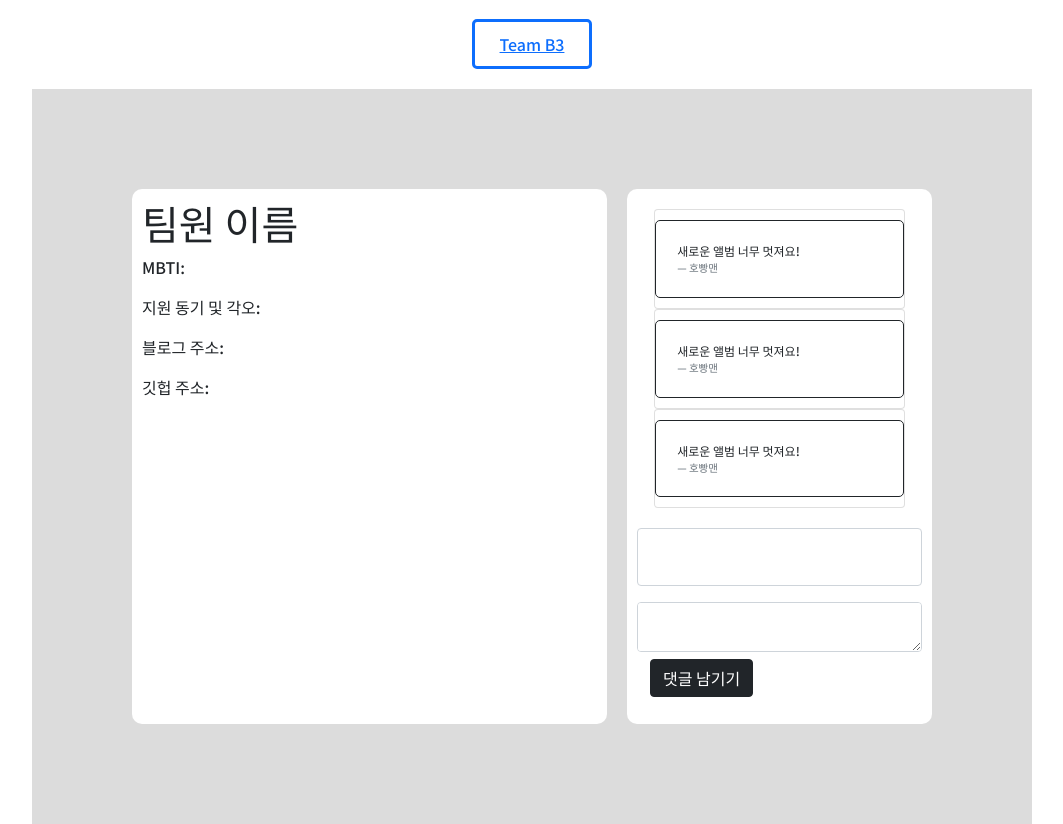
After one commit to newsuperfi/sparta-miniproject, a Flask app: template templates/member.html in a window 1280 px wide. The commit adds this page. Shown: the part 153-977 px from the top of the page, without its empty margins (108-1171 px from the left). Run offline with Flask 3, Linux system fonts and the light colour scheme; the template is opened without the code that fills it, so the values that code supplies are empty.

Commit message:
Add files via upload

```diff
--- /dev/null
+++ b/app.py
@@ -0,0 +1,55 @@
+from flask import Flask, render_template, request, jsonify
+app = Flask(__name__)
+
+
+from pymongo import MongoClient
+client = MongoClient('mongodb+srv://sparta:test@cluster0.51mtyai.mongodb.net/?retryWrites=true&w=majority')
+db = client.miniproject
+
+@app.route('/')
+def home():
+   return render_template('index.html')
+
+@app.route('/team')
+def team():
+   return render_template('member.html')
+
+@app.route("/menu", methods=["GET"])
+def menu_get():
+    all_member = list(db.memberTable.find({},{'_id':False}))
+
+    return jsonify({'result_member': all_member})
+
+
+@app.route("/guestbook/<memberId>", methods=["POST"])
+def guestbook_post(memberId):
+    nick_receive = request.form['nick_give']
+    comment_receive = request.form['comment_give']
+    memberId_receive = memberId
+
+    doc = {
+      'nick':nick_receive,
+      'comment':comment_receive,
+      'memberId': memberId_receive
+      }
+    db.guestbook.insert_one(doc)
+
+    return jsonify({'msg': '저장 완료!'})
+
+@app.route("/guestbook/<memberId>", methods=["GET"])
+def guestbook_get(memberId):
+    all_comments = list(db.guestbook.find({'memberId': memberId},{'_id':False}))
+
+    return jsonify({'result_guestbook': all_comments})
+
+
+@app.route("/members/<memberId>", methods=["GET"])
+def member_get(memberId):
+    member_data = db.member.find_one({'memberId': memberId},{'_id':False})
+    return jsonify({'result': member_data})
+
+if __name__ == '__main__':
+   app.run('0.0.0.0', port=5000, debug=True)
+
+# all_members_data = list(db.member.find({},{'_id':False}))
+# print(all_members_data)
--- /dev/null
+++ b/templates/member.html
@@ -0,0 +1,285 @@
+<!DOCTYPE html>
+<html lang="en">
+
+<head>
+  <meta charset="UTF-8">
+  <meta http-equiv="X-UA-Compatible" content="IE=edge">
+  <meta name="viewport" content="width=device-width, initial-scale=1.0">
+
+
+  <link href="https://cdn.jsdelivr.net/npm/bootstrap@5.0.2/dist/css/bootstrap.min.css" rel="stylesheet"
+    integrity="sha384-EVSTQN3/azprG1Anm3QDgpJLIm9Nao0Yz1ztcQTwFspd3yD65VohhpuuCOmLASjC" crossorigin="anonymous" />
+  <script src="https://ajax.googleapis.com/ajax/libs/jquery/3.5.1/jquery.min.js"></script>
+  <script src="https://cdn.jsdelivr.net/npm/bootstrap@5.0.2/dist/js/bootstrap.bundle.min.js"
+    integrity="sha384-MrcW6ZMFYlzcLA8Nl+NtUVF0sA7MsXsP1UyJoMp4YLEuNSfAP+JcXn/tWtIaxVXM"
+    crossorigin="anonymous"></script>
+
+  <title>스파르타코딩클럽 Team B3</title>
+
+
+  <link href="https://fonts.googleapis.com/css2?family=Montserrat&family=Noto+Sans+KR:wght@500&display=swap"
+    rel="stylesheet">
+
+  <style>
+    * {
+      font-family: 'Montserrat', sans-serif;
+      font-family: 'Noto Sans KR', sans-serif;
+    }
+
+    .header {
+      max-width: 800px;
+      text-align: center;
+      background-image: url("https://images.velog.io/images/cada/post/ea6df9e9-1c86-4660-b77b-a059afa3e6bc/7eac26d04145-article-181102-google-javascript-body-text.jpg");
+      margin: auto;
+      padding: 30px 100px;
+      margin-bottom: 20px;
+      display: flex;
+      justify-content: space-around;
+    }
+
+    .header>div {
+      width: 800px;
+      font-size: 20px;
+      font-weight: 700;
+      background-color: white;
+      opacity: 0.8;
+    }
+
+    .menu {
+      max-width: 800px;
+      margin: 20px auto;
+      display: flex;
+      justify-content: space-around;
+    }
+
+    .menu>a {
+      width: 120px;
+      border: solid;
+      border-radius: 5px;
+      padding: 10px;
+      text-align: center;
+    }
+
+    .member {
+      max-width: 1000px;
+      margin: auto;
+      background-color: gainsboro;
+      padding: 100px;
+      display: flex;
+      justify-content: space-around;
+    }
+
+    .member-details {
+      background-color: white;
+      width: 800px;
+      padding: 10px;
+      margin-right: 20px;
+      border-radius: 10px;
+    }
+
+    .guestbook {
+      background-color: white;
+      padding: 10px;
+      width: 320px;
+      font-size: 14px;
+      border-radius: 10px;
+    }
+
+    .guestcards {
+
+      padding: 10px;
+      width: 95%;
+      max-width: 500px;
+      margin: auto;
+
+    }
+
+    .card-body {
+      border: 1px solid;
+      border-radius: 5px;
+    }
+
+    .blockquote {
+      padding: 5px;
+      font-size: 12px;
+      max-width: 300px;
+      margin: 0;
+    }
+
+    .card-body,
+    .mypost {
+      max-width: 300px;
+      margin-top: 10px;
+      margin-bottom: 10px;
+    }
+
+    .form-control {
+      width: 285px;
+    }
+  </style>
+  <script>
+    $(document).ready(function () {
+      show_menu();
+    });
+
+    function show_menu() {
+      fetch('/menu').then((res) => res.json()).then((data) => {
+        let rows = data['result_member']
+        console.log(rows[1]['member'])
+        for (i = 0; i < rows.length; i++) {
+          let member = rows[i]['member'];
+          let memberId = rows[i]['memberId'];
+          let temp_html = `<button onclick="show_page('${memberId}')">${member}</button>`
+          $('.menu').append(temp_html);
+        }
+      })
+    }
+
+    function show_page(memberId) {
+      show_member(memberId);
+      show_comment(memberId);
+      make_write_button(memberId);
+      var memberId = memberId
+    }
+    console.log(memberId);
+    function show_member(memberId) {
+      console.log(memberId);
+      fetch(`members/${memberId}`, { headers: { 'Content-Type': 'text/plain' } }).then((res) => res.json()).then((data) => {
+        console.log(data['result']);
+        let member_data = data['result']
+        $('.member-details').empty();
+        let member = member_data['member'];
+        let mbti = member_data['mbti']
+        let motive = member_data['motive']
+        let blog = member_data['blog']
+        let gitgub = member_data['gitgub']
+        let temp_html = `<h3>${member}</h3>
+                            <p>MBTI: ${mbti}</p>
+                            <p>지원 동기 및 각오: ${motive}</p>
+                            <p>블로그 주소: ${blog}</p>
+                            <p>깃헙 주소: ${gitgub}</p>`
+        $('.member-details').append(temp_html);
+      })
+    }
+
+    function show_comment(memberId) {
+      fetch(`/guestbook/${memberId}`).then((res) => res.json()).then((data) => {
+        console.log(data);
+        let rows = data['result_guestbook']
+        $('#comment-list').empty();
+        $('guestbook').empty();
+        rows.forEach((rows) => {
+          let nick = rows['nick'];
+          let comment = rows['comment']
+          let temp_html = `<div class="card">
+                    <div class="card-body">
+                      <blockquote class="blockquote mb-0">
+                        <p>${comment}</p>
+                        <footer class="blockquote-footer">${nick}</footer>
+                      </blockquote>
+                    </div>
+                  </div>`
+          $('#comment-list').append(temp_html);
+        })
+      })
+
+    }
+
+    function make_write_button(memberId) {
+      $('.btn').empty();
+      let temp_html = `
+          <button onclick="save_comment('${memberId}')" type="button" class="btn btn-dark">
+            댓글 남기기
+          </button>`
+      $('.btn').append(temp_html)
+    }
+
+    function save_comment(memberId) {
+      let nick = $('#name').val();
+      let comment = $('#comment').val();
+
+      let formData = new FormData();
+      formData.append("nick_give", nick);
+      formData.append("comment_give", comment);
+
+      fetch(`/guestbook/${memberId}`, { method: "POST", body: formData, }).then((res) => res.json()).then((data) => {
+        alert(data['msg']);
+        window.location.reload(`/show_page/${memberId}`);
+      });
+    }
+  </script>
+
+
+<body>
+  <div class="header">
+    <div>
+      <p>Team B3</p>
+      <p>Become 3% of Backend</p>
+    </div>
+  </div>
+  <div class="menu">
+    <a href="/">Team B3</a>
+    <!-- <button onclick="show_page('wonhee')">팀장 류원희</button>
+    <button onclick="show_page('seungjun')">팀원 이승준</button>
+    <button onclick="member('seungjun');">팀원 이병수</button>
+    <button onclick="member('seungjun');">팀원 송황주</button>
+    <button onclick="member('seungjun');">팀원 문재인</button> -->
+  </div>
+  <div class="member">
+    <div class="member-details">
+      <h1>팀원 이름</h1>
+      <p>MBTI:</p>
+      <p>지원 동기 및 각오:</p>
+      <p>블로그 주소:</p>
+      <p>깃헙 주소:</p>
+    </div>
+    <div class="guestbook">
+      <div class="guestcards" id="comment-list">
+        <div class="card">
+          <div class="card-body">
+            <blockquote class="blockquote mb-0">
+              <p>새로운 앨범 너무 멋져요!</p>
+              <footer class="blockquote-footer">호빵맨</footer>
+            </blockquote>
+          </div>
+        </div>
+        <div class="card">
+          <div class="card-body">
+            <blockquote class="blockquote mb-0">
+              <p>새로운 앨범 너무 멋져요!</p>
+              <footer class="blockquote-footer">호빵맨</footer>
+            </blockquote>
+          </div>
+        </div>
+        <div class="card">
+          <div class="card-body">
+            <blockquote class="blockquote mb-0">
+              <p>새로운 앨범 너무 멋져요!</p>
+              <footer class="blockquote-footer">호빵맨</footer>
+            </blockquote>
+          </div>
+        </div>
+      </div>
+      <div>
+        <div class="mypost">
+          <div class="form-floating mb-3">
+            <input type="text" class="form-control" id="name" placeholder="닉네임" />
+          </div>
+          <div class="form-floating">
+            <textarea class="form-control" placeholder="응원 댓글을 남겨주세요" id="comment" style="height: 50px"></textarea>
+          </div>
+          <div class="btn">
+            <button onclick="save_comment()" type="button" class="btn btn-dark">
+              댓글 남기기
+            </button>
+          </div>
+        </div>
+
+      </div>
+    </div>
+  </div>
+
+
+</body>
+
+</html>
```
Also changed, not shown: templates/index.html (+17 -6 lines).
